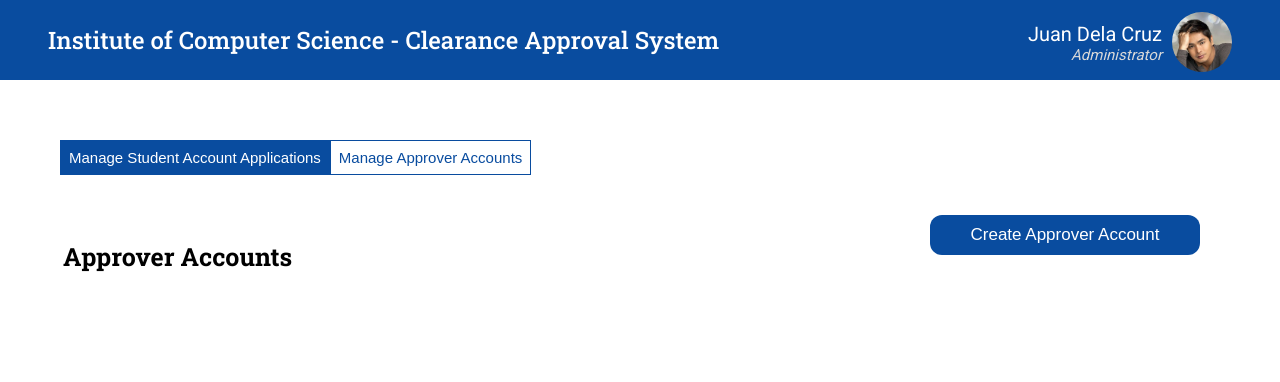
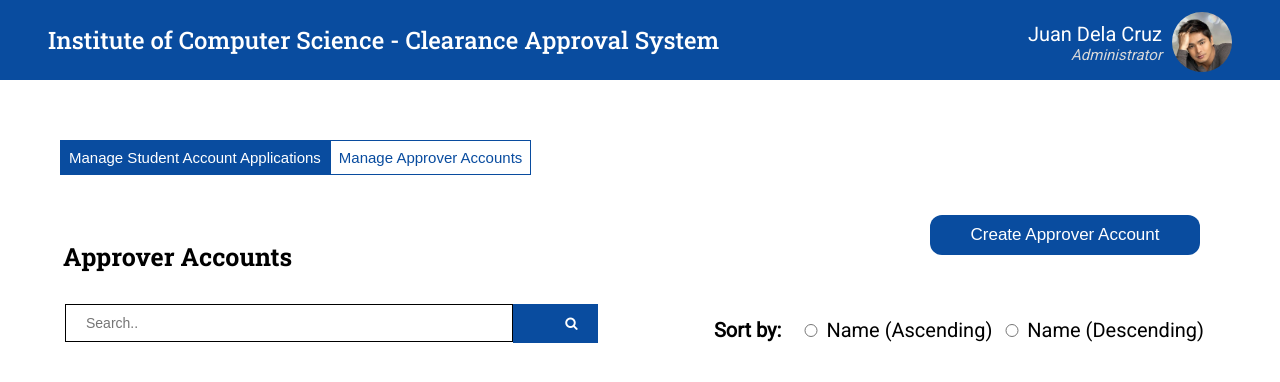
Before and after one commit to jakiebravarian/ICS_Clearance_System, a React (Create React App) app in the folder frontend/: page /manage-approvers in a window 1280 px wide. Shown: the top 382 px of the page. Built offline with nearby package versions, Linux system fonts and the light colour scheme.

Commit message:
ui: added search section to the manage approver page

```diff
--- a/frontend/public/index.html
+++ b/frontend/public/index.html
@@ -24,6 +24,9 @@
     <link href="https://fonts.googleapis.com/css2?family=Roboto+Slab:wght@300;400;500;700&display=swap" rel="stylesheet">
 
     <link rel="manifest" href="%PUBLIC_URL%/manifest.json" />
+
+    <!-- Load icon library -->
+    <link rel="stylesheet" href="https://cdnjs.cloudflare.com/ajax/libs/font-awesome/4.7.0/css/font-awesome.min.css">
     <!--
       Notice the use of %PUBLIC_URL% in the tags above.
       It will be replaced with the URL of the `public` folder during the build.
--- a/frontend/src/assets/styles/admin.css
+++ b/frontend/src/assets/styles/admin.css
@@ -58,6 +58,11 @@
 .student-sort {
     margin-top: 16px;
     margin-right: 90px;
+}
+
+.approver-sort {
+    margin-left: auto;
+    margin-right: 66px;
 }
 
 .sort-form {
@@ -183,3 +188,19 @@
     margin-left: auto;
     margin-right: 80px;
 }
+
+.search-input {
+    border-radius: 0px;
+}
+
+.search-button {
+    height: 38.5px;
+    width: 85px;
+    background-color: #094C9F;
+    color: white;
+    border: none;
+}
+
+.search-bar {
+    margin-left: 65px;
+}
--- a/frontend/src/pages/Admin/AdminComponents.js
+++ b/frontend/src/pages/Admin/AdminComponents.js
@@ -45,6 +45,22 @@ function StudentSort() {
                 <label class="radio-label" for="studno-sort-input">Student number</label>
                 <input class="sort-radio" name="sort" type="radio" id="studname-sort-input"></input>
                 <label class="radio-label" for="studname-sort-input">Student name</label>
+            </form>
+        </div>
+    )
+}
+
+function ApproverSort() {
+    return(
+        <div className="row approver-sort">
+            <div>
+                <p><b>Sort by: </b></p>
+            </div>
+            <form className="sort-form">
+                <input class="sort-radio" name="sort" type="radio" id="name-asc"></input>
+                <label class="radio-label" for="name-asc">Name (Ascending)</label>
+                <input class="sort-radio" name="sort" type="radio" id="name-desc"></input>
+                <label class="radio-label" for="name-desc">Name (Descending)</label>
             </form>
         </div>
     )
@@ -242,4 +258,4 @@ function CreateApproverModal() {
     )
 }
 
-export { Menu, StudentSort, StudentAppsList, AssignAdviserModal, CreateApproverModal }
+export { Menu, StudentSort, StudentAppsList, AssignAdviserModal, CreateApproverModal, ApproverSort }
--- a/frontend/src/pages/Admin/Manage-Approvers.js
+++ b/frontend/src/pages/Admin/Manage-Approvers.js
@@ -3,7 +3,7 @@ import React from "react";
 // import components from student components
 import { Header } from "../ScreenComponents";
 import { adminInfo } from "../../data";
-import { Menu, CreateApproverModal } from "./AdminComponents";
+import { Menu, CreateApproverModal, ApproverSort } from "./AdminComponents";
 
 export default function ManageApprovers() {
     return (
@@ -26,7 +26,18 @@ export default function ManageApprovers() {
                 <div className="create-approver-div">
                     <CreateApproverModal/>
                 </div>
+            </div>
 
+            {/* search section */}
+            <div className="row">
+                {/* search bar */}
+                <div className="search-bar">
+                    <input class="search-input" type="text" placeholder="Search.." name="search"/>
+                    <button class="search-button" type="submit"><i class="search-icon" className="fa fa-search"></i></button>
+                </div>
+
+                {/* sort options */}
+                <ApproverSort/>
             </div>
         </div>
     )
```
